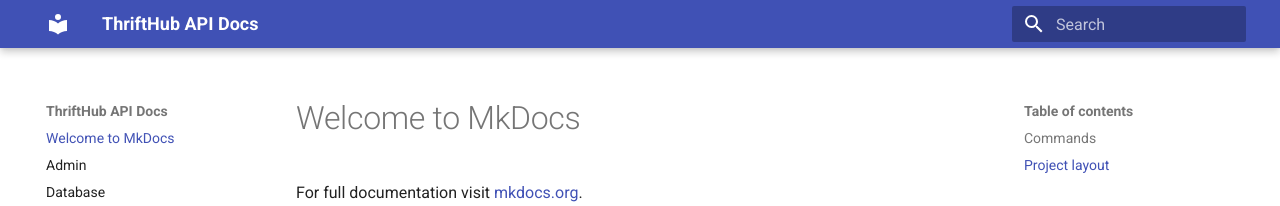
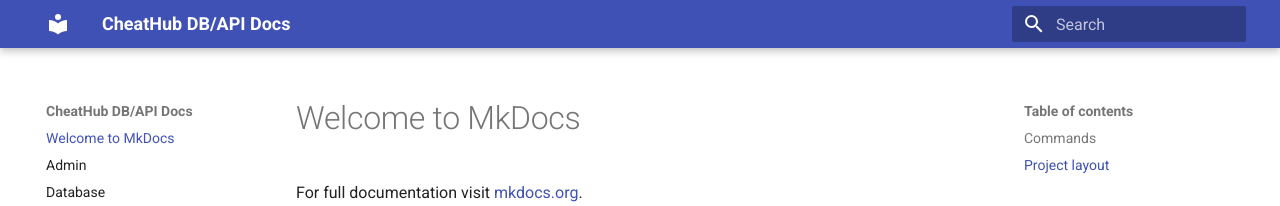
Before and after one commit to israelias/chub-etl-api, an MkDocs documentation site: the page built from docs/index.md, in a window 1280 px wide. Shown: the top 206 px of the page. Built offline with MkDocs 1.6.1 and Material for MkDocs 9.7.7, drawn with Linux system fonts in a browser that asks for light colours.

Commit message:
docs: commit new requirements

```diff
--- a/mkdocs.yml
+++ b/mkdocs.yml
@@ -1,4 +1,4 @@
-site_name: ThriftHub API Docs
+site_name: CheatHub DB/API Docs
 
 theme:
   name: "material"
--- a/package.json
+++ b/package.json
@@ -1,9 +1,8 @@
 {
-  "name": "@cheathub/backend",
+  "name": "@israelias/chub-etl-api",
   "version": "1.0.0",
-  "description": "Flask backend.",
+  "description": "Thrift DJ-DRF Models and Serverless ETL Functions using Vercel's Python Runtime",
   "author": "israelias <israelias.js@gmail.com>",
-  "private": true,
   "scripts": {
     "virtualenv": "pip install virtualenv && virtualenv venv",
     "activate": "source venv/bin/activate",
```
Also changed, not shown: README.md (+2 -2 lines), requirements.txt (+46 -17 lines).
